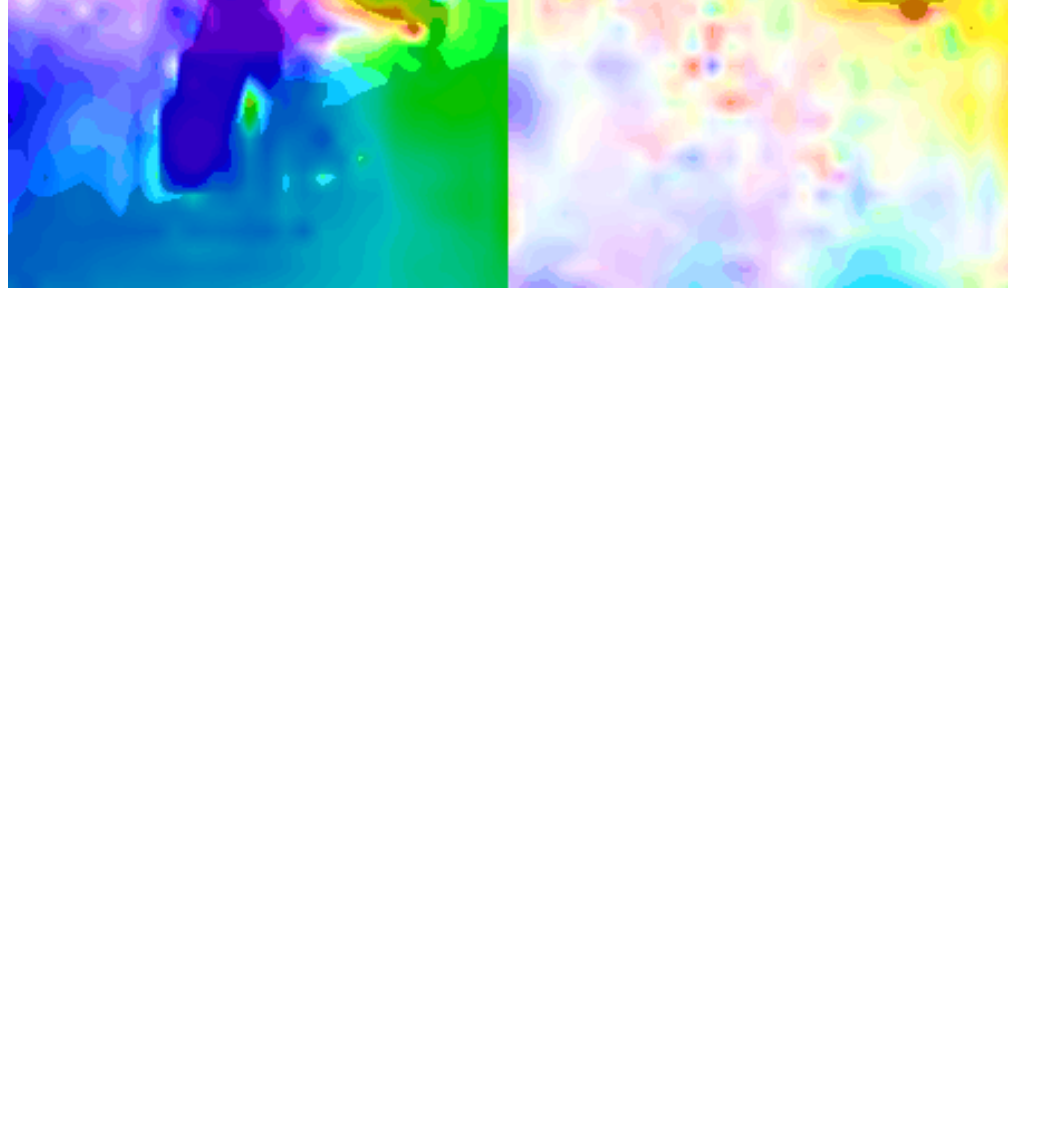
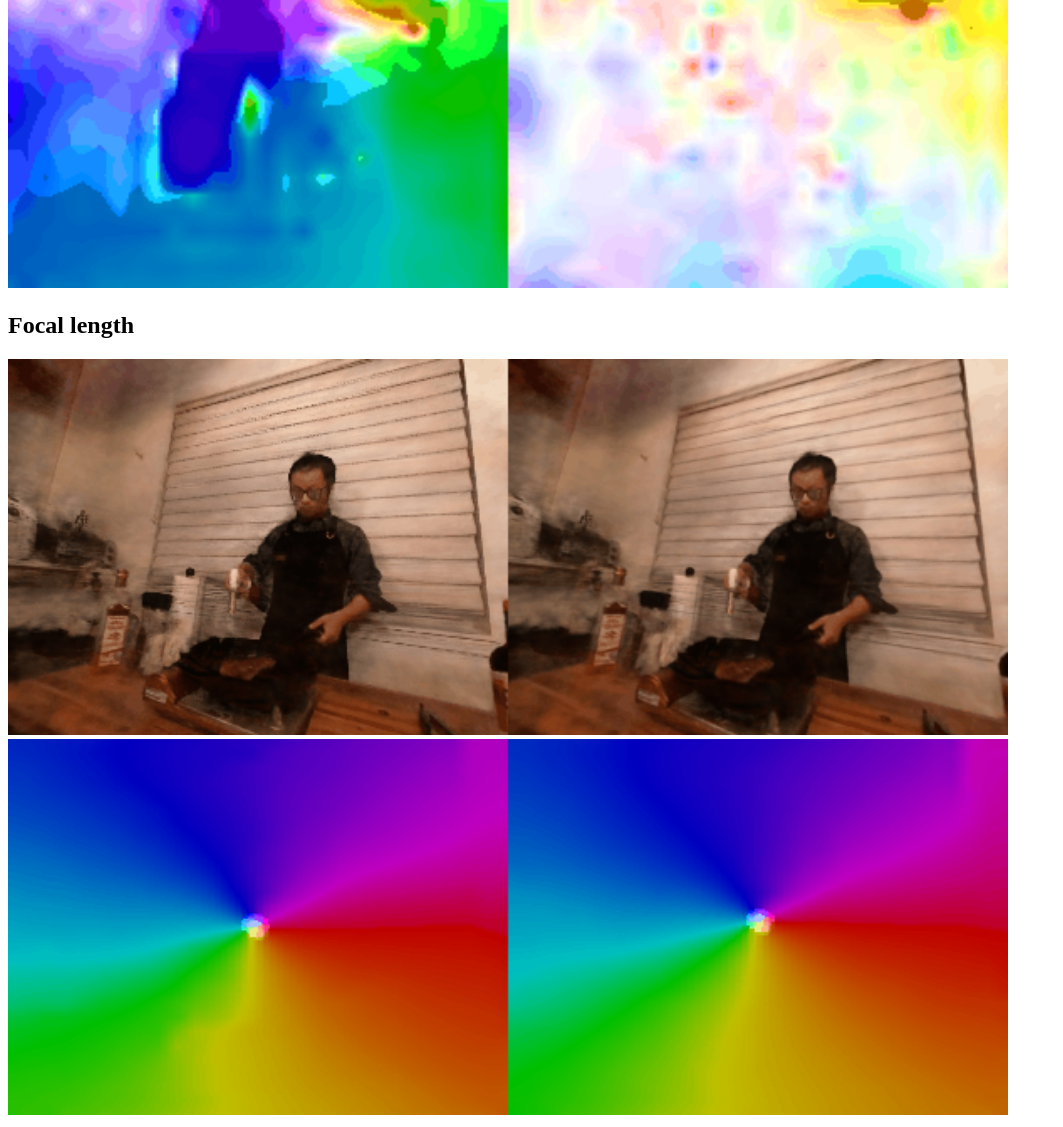
Before and after one commit to robincourant/jaws-gallery, a plain HTML site: page index.html in a window 1280 px wide. Shown: the part 6046-7173 px from the top of the page, without its empty margins (0-1063 px from the left). Before the commit the page ends 6346 px from the top, so only its background shows below. Drawn offline with Linux system fonts and the light colour scheme.

Commit message:
Update GIFs

```diff
--- a/index.html
+++ b/index.html
@@ -33,6 +33,10 @@
         <img src="ablation/temporal/images.gif" alt="ablation-temporal-images" width=1000 />
         <img src="ablation/temporal/flow.gif" alt="ablation-temporal-flows" width=1000 />
 
+        <h2>Focal length</h2>
+        <img src="ablation/focal/images.gif" alt="ablation-focal-images" width=1000 />
+        <img src="ablation/focal/flow.gif" alt="ablation-focal-flows" width=1000 />
+
 
     </body>
 
```
Also changed, not shown: ablation/focal/flow.gif (added), ablation/focal/images.gif (added), 2 other files.
